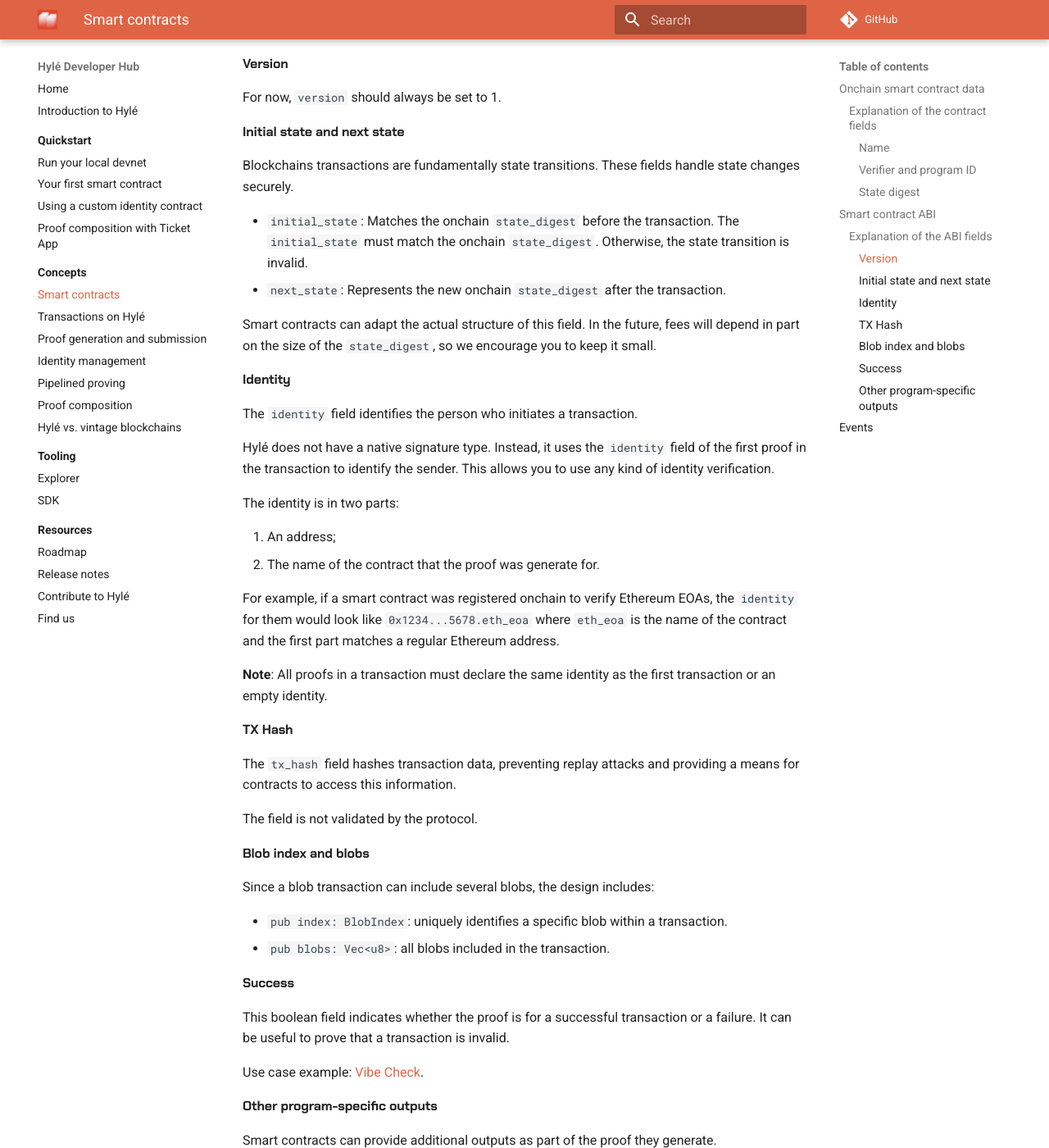
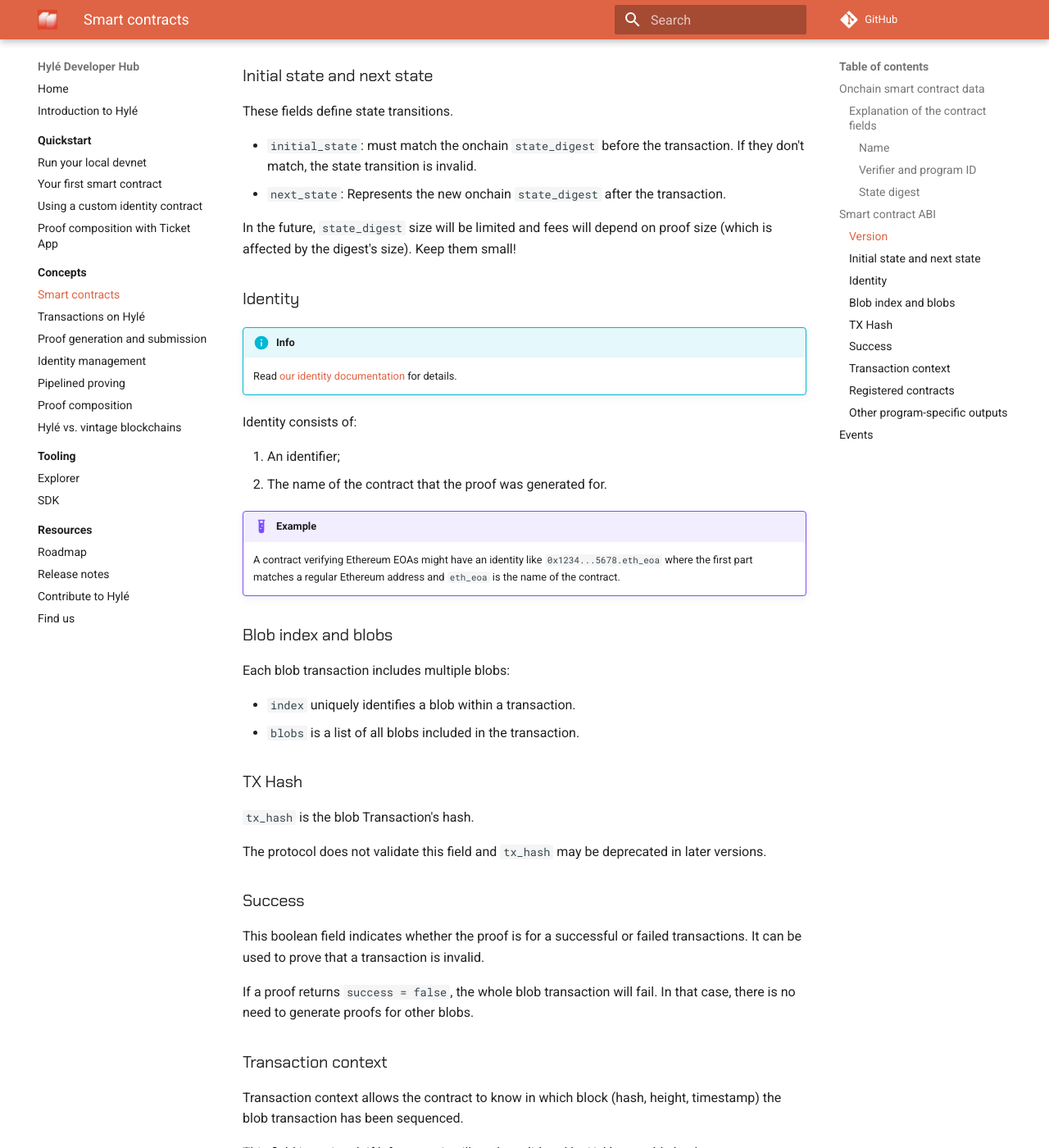
Before and after one commit to Hyle-org/devhub-hyle, an MkDocs documentation site: the page built from docs/concepts/smart-contracts.md, in a window 1280 px wide and 1400 px high, scrolled down 1872 px. Shown: the whole window at 82% size. Built offline with MkDocs 1.6.1 and Material for MkDocs 9.7.7, drawn with Linux system fonts in a browser that asks for light colours; plug-ins that fetch from the network failed and are left out; comment, search, counter and statistics services are not loaded; some of the changed text lies outside the part shown.

Commit message:
smart contract and tx refresh (#72)
* state digest update (thanks max)

* internal linking

* smart contract page rewrite and update

* rewrite to remove redundancy

* merci Bertrand pour la relecture

* privacy plugin + chakra petch headers

* identity concept page (#71)

* Merge remote-tracking branch 'origin/main' into smart-contracts-transactions

````diff
--- a/docs/concepts/smart-contracts.md
+++ b/docs/concepts/smart-contracts.md
@@ -1,6 +1,6 @@
 # Smart contracts
 
-Hylé is a fully programmable blockchain that optimizes data storage by keeping only the essential information needed to validate smart contract proofs. This design ensures that Hylé smart contracts are lightweight and efficient.
+Hylé is a fully programmable blockchain designed for efficient data storage. Hylé only keeps the essential information needed to validate smart contract proofs, ensuring that smart contracts are lightweight and performant.
 
 [Unlike traditional blockchains](./hyle-vs-vintage-blockchains.md), which store all smart contract data onchain, Hylé separates execution data (managed offchain by each application) from onchain data, which can be retrieved via our ABI.
 
@@ -17,7 +17,7 @@
 
 #### Name
 
-The name of your contract must be unique.
+The contract name must be unique.
 
 #### Verifier and program ID
 
@@ -27,26 +27,22 @@
 
 | Proving scheme | Verifier | Program ID | Template                                       |
 |----------------|----------|---------------------------------------------------|---|
-| Noir           | noir     | Verification key.                                 |   |
+| Noir           | noir     | Verification key.                                 |   - |
 | Risc Zero      | risc0    | Image ID without a prefix. ex. 0x123 becomes 123. | [Template](https://github.com/Hyle-org/risc0-template)  |
-| SP1            | sp1      | Verification key.                                 |   |
+| SP1            | sp1      | Verification key.                                 |   - |
 
 <!--- **Cairo**: Cairo smart contracts will be identified by their Class Hash in the future.
 - **Groth16**: Groth16 programs require a trusted ceremony. As such, their identifier is the verifying key corresponding to the matching private key, which will be unique for each program & ceremony.-->
 
 #### State digest
 
-The state digest is a minimal yet comprehensive representation of the contract's current state. It serves as the basis for verifying the integrity of the contract's data.
+The state digest represents the contract's current state commitment. It allows Hylé to guarantee its integrity. It can take any form as long as it fulfills this purpose.
 
-Some examples of valid state commitments:
-
-- The full state, for a sufficiently small program (e.g. a smart contract with a nonce)
-- A merkle root of the state, for larger programs
-- A hash of the full state
+The state digest can be expressed as a hash or even a serialization of the state if it's small enough.
 
 ## Smart contract ABI
 
-All inputs in Hylé smart contracts must be known at proof generation time. This includes elements that would be known at execution time on other blockchains, such as the origin of the transaction (tx.origin) and the block number.
+All inputs in Hylé smart contracts must be known at proof generation time. This includes elements like the `tx_hash` which are typically available only at execution time on other blockchains.
 
 Here is the Rust structure specifying the output of a Hylé smart contract:
 
@@ -56,69 +52,75 @@
     pub initial_state: StateDigest,
     pub next_state: StateDigest,
     pub identity: Identity,
-    pub tx_hash: TxHash,
     pub index: BlobIndex,
     pub blobs: Vec<u8>,
+    pub tx_hash: TxHash,
     pub success: bool,
+    pub tx_ctx: Option<TxContext>,
+    pub registered_contracts: Vec<RegisterContractEffect>,
     pub program_outputs: Vec<u8>,
 }
 ```
 
-### Explanation of the ABI fields
-
-#### Version
+### Version
 
 For now, `version` should always be set to 1.
 
-#### Initial state and next state
+### Initial state and next state
 
-Blockchains transactions are fundamentally state transitions. These fields handle state changes securely.
+These fields define state transitions.
 
-- `initial_state`: Matches the onchain `state_digest` before the transaction. The `initial_state` must match the onchain `state_digest`. Otherwise, the state transition is invalid.
+- `initial_state`: must match the onchain `state_digest` before the transaction. If they don't match, the state transition is invalid.
 - `next_state`: Represents the new onchain `state_digest` after the transaction.
 
-Smart contracts can adapt the actual structure of this field. In the future, fees will depend in part on the size of the `state_digest`, so we encourage you to keep it small.
+In the future, `state_digest` size will be limited and fees will depend on proof size (which is affected by the digest's size). Keep them small!
 
-#### Identity
+### Identity
 
-The `identity` field identifies the person who initiates a transaction.
+!!! info
+    Read [our identity documentation](./identity.md) for details.
 
-Hylé does not have a native signature type. Instead, it uses the `identity` field of the first proof in the transaction to identify the sender. This allows you to use any kind of identity verification.
+Identity consists of:
 
-The identity is in two parts:
+1. An identifier;
+1. The name of the contract that the proof was generated for.
 
-1. An address;
-1. The name of the contract that the proof was generate for.
+!!! example
+    A contract verifying Ethereum EOAs might have an identity like `0x1234...5678.eth_eoa` where the first part matches a regular Ethereum address and `eth_eoa` is the name of the contract.
 
-For example, if a smart contract was registered onchain to verify Ethereum EOAs, the `identity` for them would look like `0x1234...5678.eth_eoa` where `eth_eoa` is the name of the contract and the first part matches a regular Ethereum address.
+### Blob index and blobs
 
-**Note**: All proofs in a transaction must declare the same identity as the first transaction or an empty identity.
+Each blob transaction includes multiple blobs:
 
-#### TX Hash
+- `index` uniquely identifies a blob within a transaction.
+- `blobs` is a list of all blobs included in the transaction.
 
-The `tx_hash` field hashes transaction data, preventing replay attacks and providing a means for contracts to access this information.
+### TX Hash
 
-The field is not validated by the protocol.
+`tx_hash` is the blob Transaction's hash.
 
-#### Blob index and blobs
+The protocol does not validate this field and `tx_hash` may be deprecated in later versions.
 
-Since a blob transaction can include several blobs, the design includes:
+### Success
 
-- `pub index: BlobIndex`: uniquely identifies a specific blob within a transaction.
-- `pub blobs: Vec<u8>`: all blobs included in the transaction.
+This boolean field indicates whether the proof is for a successful or failed transactions. It can be used to prove that a transaction is invalid.
 
-#### Success
+If a proof returns `success = false`, the whole blob transaction will fail. In that case, there is no need to generate proofs for other blobs.
 
-This boolean field indicates whether the proof is for a successful transaction or a failure. It can be useful to prove that a transaction is invalid.
+### Transaction context
 
-Use case example: [Vibe Check](https://github.com/Hyle-org/vibe-check/blob/main/cairo-reco-smile/src/lib.cairo#L297).
+Transaction context allows the contract to know in which block (hash, height, timestamp) the blob transaction has been sequenced.
 
-#### Other program-specific outputs
+This field is optional. If left empty, it will not be validated by Hylé or usable by the program.
 
-Smart contracts can provide additional outputs as part of the proof they generate.
+### Registered contracts
 
-These outputs mostly serve to provide data availability.
+A list of new contracts to register, which can be used to self-upgrade a contract.
+
+### Other program-specific outputs
+
+Smart contracts can generate additional outputs as proof data. These outputs ensure data availability.
 
 ## Events
 
-Hylé does not include events. The protocol replaces traditional event systems with blobs, which act as containers for offchain data.
+Hylé does not use traditional events. Instead, it relies on blobs, which serve as containers for offchain data.
````
Also changed, not shown: docs/concepts/pipelined-proving.md (+2 -0 lines), docs/concepts/transaction.md (+43 -59 lines).
